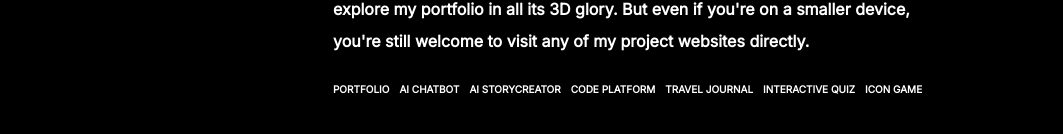
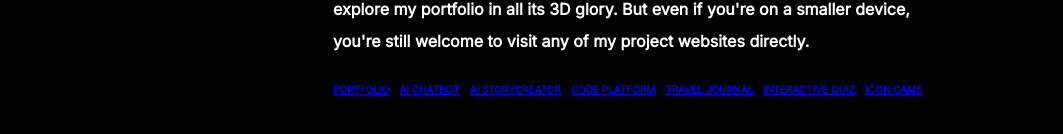
Before and after one commit to zenodegenkamp/Portfolio, a React (Vite) app: page / in a window 1280 px wide. Both pictures are taken after a click on the element "PORTFOLIO PROJECT". Shown: the part 500-634 px from the top of the page, without its empty margins (216-1279 px from the left). Built offline with nearby package versions, Linux system fonts and the light colour scheme.

Commit message:
a links change

```diff
--- a/components/Header.jsx
+++ b/components/Header.jsx
@@ -109,13 +109,13 @@ export default function Header() {
                                 {visibleInfo === "portfolio" && <><p style={styles}>Inspired by Apple Vision Pro, my portfolio website is optimized for a rich 3D experience on larger screens. If you're on a laptop or a bigger screen, you can explore my portfolio in all its 3D glory. But even if you're on a smaller device, you're still welcome to visit any of my project websites directly. </p>
 
                                 <div className="header__column__info__links">
-                                    <a style={styles}>PORTFOLIO</a>
-                                    <a style={styles}>AI CHATBOT</a>
-                                    <a style={styles}>AI STORYCREATOR</a>
-                                    <a style={styles}>CODE PLATFORM</a>
-                                    <a style={styles}>TRAVEL JOURNAL</a>
-                                    <a style={styles}>INTERACTIVE QUIZ</a>
-                                    <a style={styles}>ICON GAME</a>
+                                    <a target="_blank" href="https://zeno-degenkamp.netlify.app/" style={styles}>PORTFOLIO</a>
+                                    <a target="_blank" href="https://zingy-cassata-2ad8ad.netlify.app/" style={styles}>AI CHATBOT</a>
+                                    <a target="_blank" href="https://marvelous-fenglisu-f6d29b.netlify.app/" style={styles}>AI STORYCREATOR</a>
+                                    <a target="_blank" href="https://codeconnect-react.netlify.app/" style={styles}>CODE PLATFORM</a>
+                                    <a target="_blank" href="https://travel-react-zeno.netlify.app/" style={styles}>TRAVEL JOURNAL</a>
+                                    <a target="_blank" href="https://hidden-quiz-minigame.netlify.app/" style={styles}>INTERACTIVE QUIZ</a>
+                                    <a target="_blank" href="https://icon-ninja.netlify.app/" style={styles}>ICON GAME</a>
                                 </div>
                                 </>}
 
```
